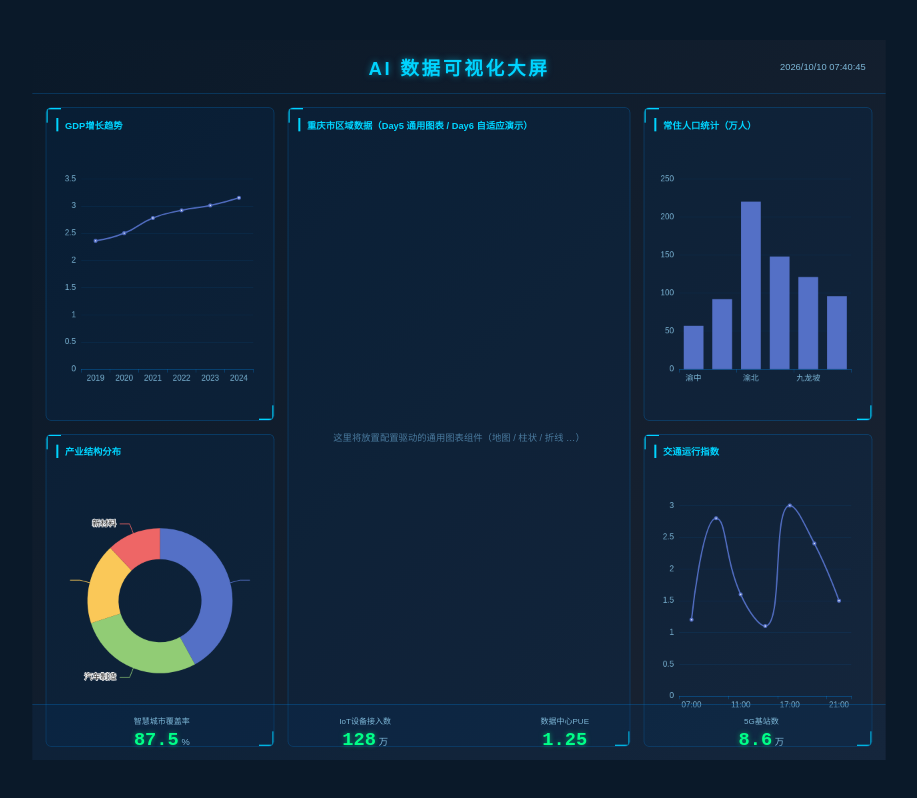
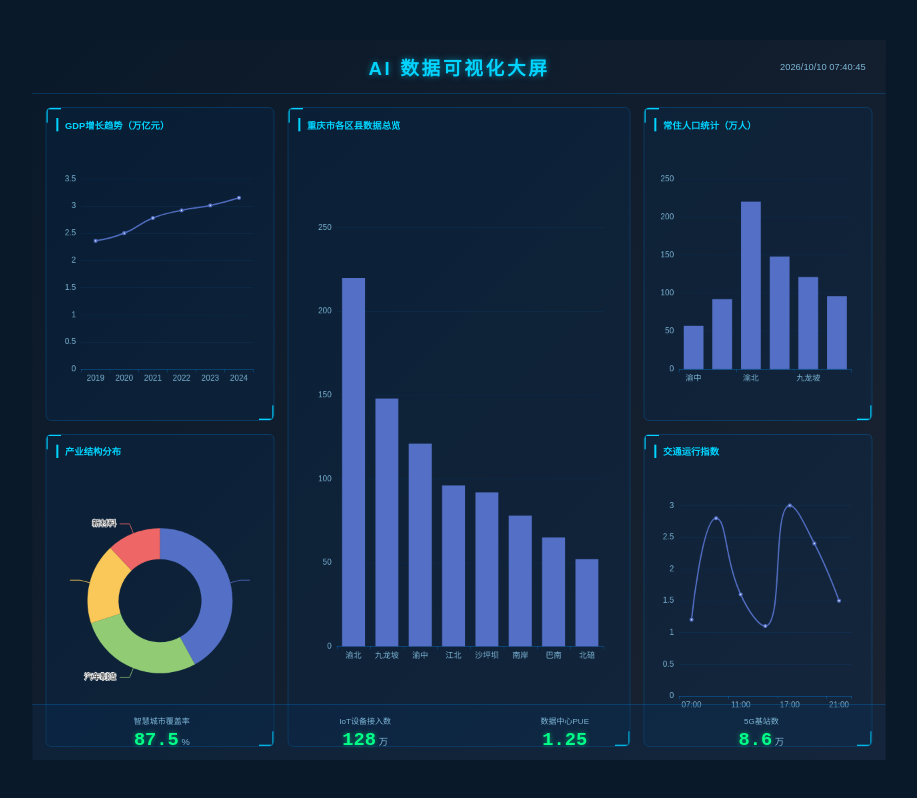
Before and after one commit to ybm666666/smart-city-dashboard, a Vue app: page / in a window 1280 px wide. Shown: the whole page, without its empty margins (181-1098 px from the left). Built offline with nearby package versions, Linux system fonts and the light colour scheme.

Commit message:
feat(day3): 组件化重构 - 抽取布局组件并集中数据配置
- 新增 config/dashboard.ts 数据配置中心
- 新增 AppHeader/LeftPanel/CenterPanel/RightPanel/IndicatorBar 组件
- DashboardView 仅做组装，中心区改为各区县数据柱状图
- DashboardLayout 抽出顶栏

```diff
--- /dev/null
+++ b/src/components/AppHeader.vue
@@ -0,0 +1,47 @@
+<script setup lang="ts">
+import { onMounted, onBeforeUnmount, ref } from 'vue'
+
+// 顶栏：标题 + 实时时间（Day3 从 DashboardLayout 抽出）
+const now = ref(new Date().toLocaleString('zh-CN'))
+let timer: number | undefined
+
+onMounted(() => {
+  timer = window.setInterval(() => {
+    now.value = new Date().toLocaleString('zh-CN')
+  }, 1000)
+})
+
+onBeforeUnmount(() => {
+  if (timer) window.clearInterval(timer)
+})
+</script>
+
+<template>
+  <header class="header">
+    <h1>AI 数据可视化大屏</h1>
+    <div class="datetime">{{ now }}</div>
+  </header>
+</template>
+
+<style scoped>
+.header {
+  text-align: center;
+  padding: 20px 0;
+  position: relative;
+  border-bottom: 1px solid rgba(0, 150, 255, 0.3);
+}
+h1 {
+  font-size: 28px;
+  color: #00d4ff;
+  letter-spacing: 4px;
+  text-shadow: 0 0 10px rgba(0, 212, 255, 0.5);
+}
+.datetime {
+  position: absolute;
+  right: 30px;
+  top: 50%;
+  transform: translateY(-50%);
+  font-size: 14px;
+  color: #7eb8d8;
+}
+</style>
--- /dev/null
+++ b/src/components/CenterPanel.vue
@@ -0,0 +1,24 @@
+<script setup lang="ts">
+import BaseChart from '@/components/BaseChart.vue'
+import ChartPanel from '@/components/ChartPanel.vue'
+import { regionOption } from '@/config/dashboard'
+</script>
+
+<template>
+  <section class="panel center">
+    <ChartPanel title="重庆市各区县数据总览">
+      <BaseChart :option="regionOption" />
+    </ChartPanel>
+  </section>
+</template>
+
+<style scoped>
+.panel {
+  display: flex;
+  flex-direction: column;
+  gap: 20px;
+}
+.center {
+  flex: 1.5;
+}
+</style>
--- /dev/null
+++ b/src/components/IndicatorBar.vue
@@ -0,0 +1,24 @@
+<script setup lang="ts">
+import StatIndicator from '@/components/StatIndicator.vue'
+import { indicators } from '@/config/dashboard'
+</script>
+
+<template>
+  <footer class="footer">
+    <StatIndicator v-for="it in indicators" :key="it.label" v-bind="it" />
+  </footer>
+</template>
+
+<style scoped>
+.footer {
+  position: absolute;
+  left: 0;
+  right: 0;
+  bottom: 0;
+  display: flex;
+  justify-content: space-around;
+  padding: 15px 40px;
+  background: rgba(0, 50, 100, 0.2);
+  border-top: 1px solid rgba(0, 150, 255, 0.3);
+}
+</style>
--- /dev/null
+++ b/src/components/LeftPanel.vue
@@ -0,0 +1,27 @@
+<script setup lang="ts">
+import BaseChart from '@/components/BaseChart.vue'
+import ChartPanel from '@/components/ChartPanel.vue'
+import { gdpOption, industryOption } from '@/config/dashboard'
+</script>
+
+<template>
+  <section class="panel side">
+    <ChartPanel title="GDP增长趋势（万亿元）">
+      <BaseChart :option="gdpOption" />
+    </ChartPanel>
+    <ChartPanel title="产业结构分布">
+      <BaseChart :option="industryOption" />
+    </ChartPanel>
+  </section>
+</template>
+
+<style scoped>
+.panel {
+  display: flex;
+  flex-direction: column;
+  gap: 20px;
+}
+.side {
+  flex: 1;
+}
+</style>
--- /dev/null
+++ b/src/components/RightPanel.vue
@@ -0,0 +1,27 @@
+<script setup lang="ts">
+import BaseChart from '@/components/BaseChart.vue'
+import ChartPanel from '@/components/ChartPanel.vue'
+import { populationOption, trafficOption } from '@/config/dashboard'
+</script>
+
+<template>
+  <section class="panel side">
+    <ChartPanel title="常住人口统计（万人）">
+      <BaseChart :option="populationOption" />
+    </ChartPanel>
+    <ChartPanel title="交通运行指数">
+      <BaseChart :option="trafficOption" />
+    </ChartPanel>
+  </section>
+</template>
+
+<style scoped>
+.panel {
+  display: flex;
+  flex-direction: column;
+  gap: 20px;
+}
+.side {
+  flex: 1;
+}
+</style>
--- /dev/null
+++ b/src/config/dashboard.ts
@@ -0,0 +1,54 @@
+import type { ChartOption } from '@/hooks/useEcharts'
+import { buildOption } from './charts'
+
+/**
+ * 大屏数据配置中心（Day3 组件化：把写死的图表数据从视图里抽离出来）
+ * 现在用静态数据；Day7 会改为由 Pinia + 请求层注入。
+ */
+
+// 左栏
+export const gdpOption: ChartOption = buildOption('line', {
+  xAxis: ['2019', '2020', '2021', '2022', '2023', '2024'],
+  series: [2.36, 2.5, 2.78, 2.92, 3.01, 3.15]
+})
+
+export const industryOption: ChartOption = buildOption('pie', {
+  data: [
+    { value: 42, name: '电子信息' },
+    { value: 28, name: '汽车制造' },
+    { value: 18, name: '智能装备' },
+    { value: 12, name: '新材料' }
+  ]
+})
+
+// 中栏（中心区）
+export const regionOption: ChartOption = buildOption('bar', {
+  xAxis: ['渝北', '九龙坡', '渝中', '江北', '沙坪坝', '南岸', '巴南', '北碚'],
+  series: [220, 148, 121, 96, 92, 78, 65, 52]
+})
+
+// 右栏
+export const populationOption: ChartOption = buildOption('bar', {
+  xAxis: ['渝中', '江北', '渝北', '沙坪坝', '九龙坡', '南岸'],
+  series: [57, 92, 220, 148, 121, 96]
+})
+
+export const trafficOption: ChartOption = buildOption('line', {
+  xAxis: ['07:00', '09:00', '11:00', '13:00', '17:00', '19:00', '21:00'],
+  series: [1.2, 2.8, 1.6, 1.1, 3.0, 2.4, 1.5]
+})
+
+// 底部指标
+export interface Indicator {
+  label: string
+  value: number
+  unit?: string
+  decimals?: number
+}
+
+export const indicators: Indicator[] = [
+  { label: '智慧城市覆盖率', value: 87.5, unit: '%', decimals: 1 },
+  { label: 'IoT设备接入数', value: 128, unit: '万' },
+  { label: '数据中心PUE', value: 1.25, decimals: 2 },
+  { label: '5G基站数', value: 8.6, unit: '万', decimals: 1 }
+]
--- a/src/layouts/DashboardLayout.vue
+++ b/src/layouts/DashboardLayout.vue
@@ -1,11 +1,9 @@
 <script setup lang="ts">
-import { ref } from 'vue'
+import AppHeader from '@/components/AppHeader.vue'
 import { useScale } from '@/hooks/useScale'
 
 // 1920×1080 设计稿整体等比缩放 + 居中
 const { scale } = useScale(1920, 1080)
-const now = ref(new Date().toLocaleString('zh-CN'))
-setInterval(() => (now.value = new Date().toLocaleString('zh-CN')), 1000)
 </script>
 
 <template>
@@ -14,11 +12,7 @@ setInterval(() => (now.value = new Date().toLocaleString('zh-CN')), 1000)
       class="screen"
       :style="{ transform: `scale(${scale})`, width: '1920px', height: '1080px' }"
     >
-      <header class="header">
-        <h1>AI 数据可视化大屏</h1>
-        <div class="datetime">{{ now }}</div>
-      </header>
-
+      <AppHeader />
       <main class="main-content">
         <router-view />
       </main>
@@ -42,26 +36,6 @@ setInterval(() => (now.value = new Date().toLocaleString('zh-CN')), 1000)
   display: flex;
   flex-direction: column;
 }
-.header {
-  text-align: center;
-  padding: 20px 0;
-  position: relative;
-  border-bottom: 1px solid rgba(0, 150, 255, 0.3);
-}
-.header h1 {
-  font-size: 28px;
-  color: #00d4ff;
-  letter-spacing: 4px;
-  text-shadow: 0 0 10px rgba(0, 212, 255, 0.5);
-}
-.datetime {
-  position: absolute;
-  right: 30px;
-  top: 50%;
-  transform: translateY(-50%);
-  font-size: 14px;
-  color: #7eb8d8;
-}
 .main-content {
   flex: 1;
   padding: 20px;
--- a/src/views/DashboardView.vue
+++ b/src/views/DashboardView.vue
@@ -1,114 +1,14 @@
 <script setup lang="ts">
-import { ref } from 'vue'
-import BaseChart from '@/components/BaseChart.vue'
-import ChartPanel from '@/components/ChartPanel.vue'
-import StatIndicator from '@/components/StatIndicator.vue'
-import { buildOption } from '@/config/charts'
-
-// 先用静态数据跑通，Day7 会改为由 Pinia + 请求层驱动
-const gdpOption = ref(
-  buildOption('line', {
-    xAxis: ['2019', '2020', '2021', '2022', '2023', '2024'],
-    series: [2.36, 2.5, 2.78, 2.92, 3.01, 3.15]
-  })
-)
-const industryOption = ref(
-  buildOption('pie', {
-    data: [
-      { value: 42, name: '电子信息' },
-      { value: 28, name: '汽车制造' },
-      { value: 18, name: '智能装备' },
-      { value: 12, name: '新材料' }
-    ]
-  })
-)
-// 右侧两张图改为各自独立的数据，避免与 GDP 折线重复（原为占位）
-const populationOption = ref(
-  buildOption('bar', {
-    xAxis: ['渝中', '江北', '渝北', '沙坪坝', '九龙坡', '南岸'],
-    series: [57, 92, 220, 148, 121, 96]
-  })
-)
-const trafficOption = ref(
-  buildOption('line', {
-    xAxis: ['07:00', '09:00', '11:00', '13:00', '17:00', '19:00', '21:00'],
-    series: [1.2, 2.8, 1.6, 1.1, 3.0, 2.4, 1.5]
-  })
-)
-
-const indicators = [
-  { label: '智慧城市覆盖率', value: 87.5, unit: '%', decimals: 1 },
-  { label: 'IoT设备接入数', value: 128, unit: '万' },
-  { label: '数据中心PUE', value: 1.25, decimals: 2 },
-  { label: '5G基站数', value: 8.6, unit: '万', decimals: 1 }
-]
+// Day3 组件化：视图只做「组装」，具体图表与数据都在各自组件 / 配置里
+import LeftPanel from '@/components/LeftPanel.vue'
+import CenterPanel from '@/components/CenterPanel.vue'
+import RightPanel from '@/components/RightPanel.vue'
+import IndicatorBar from '@/components/IndicatorBar.vue'
 </script>
 
 <template>
-  <section class="panel side">
-    <ChartPanel title="GDP增长趋势">
-      <BaseChart :option="gdpOption" />
-    </ChartPanel>
-    <ChartPanel title="产业结构分布">
-      <BaseChart :option="industryOption" />
-    </ChartPanel>
-  </section>
-
-  <section class="panel center">
-    <ChartPanel title="重庆市区域数据（Day5 通用图表 / Day6 自适应演示）">
-      <div class="placeholder">
-        <p>这里将放置配置驱动的通用图表组件（地图 / 柱状 / 折线 …）</p>
-      </div>
-    </ChartPanel>
-  </section>
-
-  <section class="panel side">
-    <ChartPanel title="常住人口统计（万人）">
-      <BaseChart :option="populationOption" />
-    </ChartPanel>
-    <ChartPanel title="交通运行指数">
-      <BaseChart :option="trafficOption" />
-    </ChartPanel>
-  </section>
-
-  <footer class="footer">
-    <StatIndicator
-      v-for="it in indicators"
-      :key="it.label"
-      v-bind="it"
-    />
-  </footer>
+  <LeftPanel />
+  <CenterPanel />
+  <RightPanel />
+  <IndicatorBar />
 </template>
-
-<style scoped>
-.panel {
-  display: flex;
-  flex-direction: column;
-  gap: 20px;
-}
-.side {
-  flex: 1;
-}
-.center {
-  flex: 1.5;
-}
-.placeholder {
-  height: 100%;
-  display: flex;
-  align-items: center;
-  justify-content: center;
-  color: #4a7a9e;
-  font-size: 14px;
-}
-.footer {
-  position: absolute;
-  left: 0;
-  right: 0;
-  bottom: 0;
-  display: flex;
-  justify-content: space-around;
-  padding: 15px 40px;
-  background: rgba(0, 50, 100, 0.2);
-  border-top: 1px solid rgba(0, 150, 255, 0.3);
-}
-</style>
```
